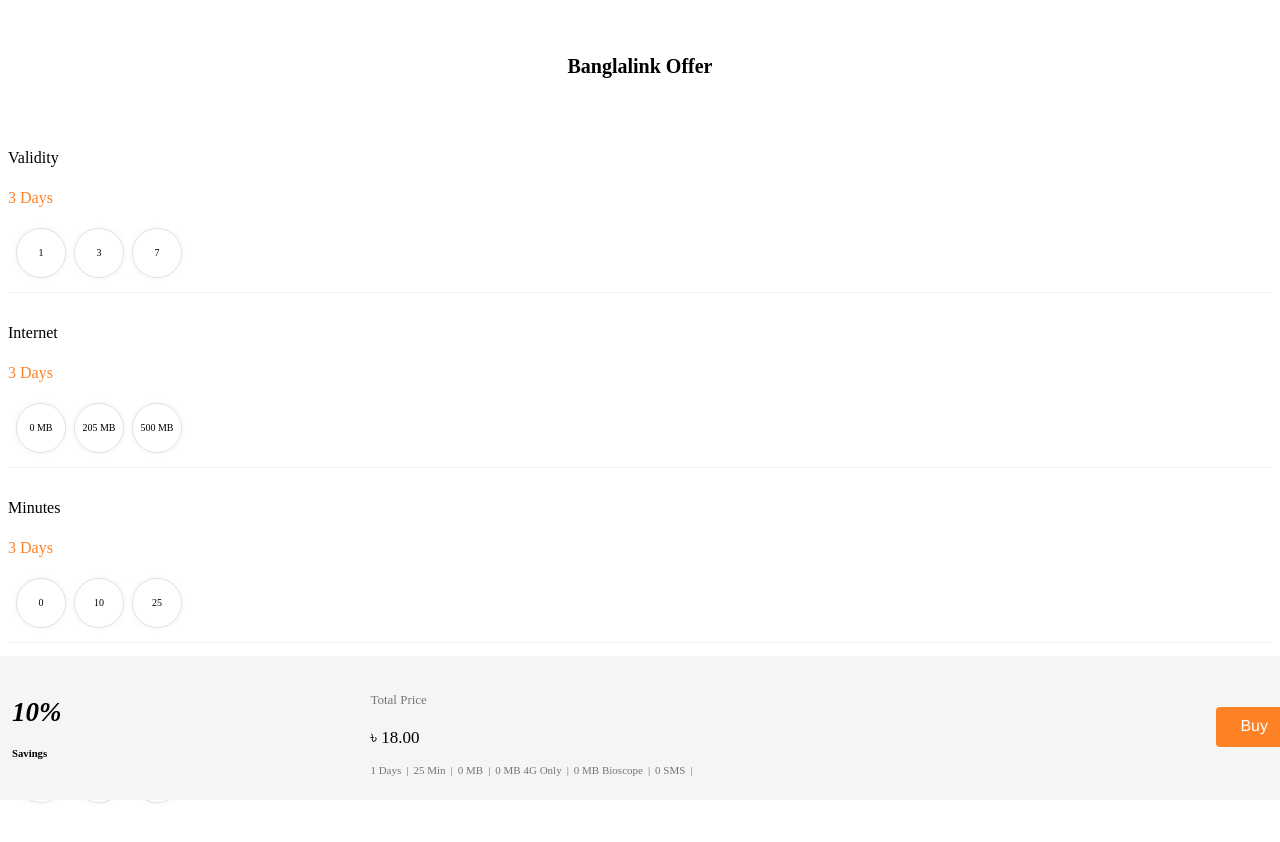
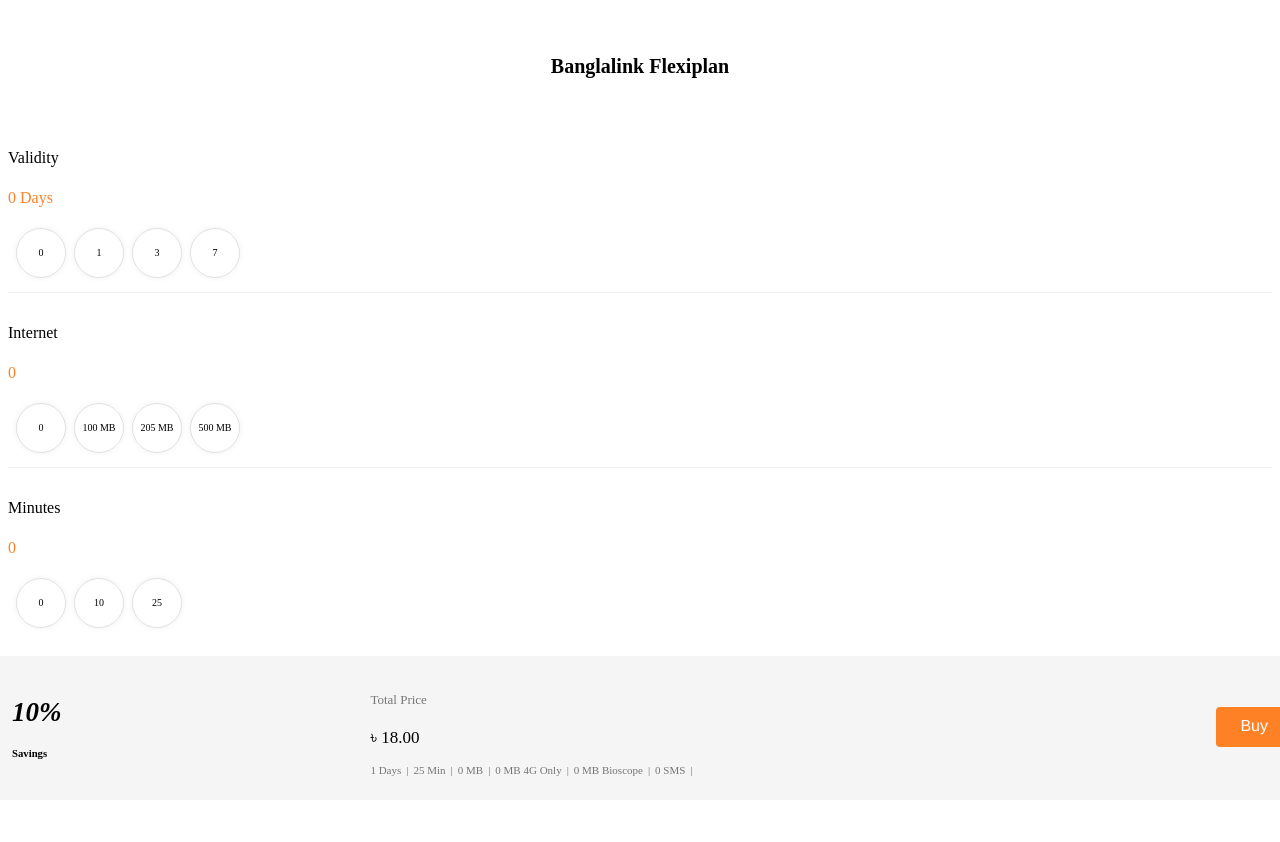
Before and after one commit to masudrana2779/bl-plane, a Next.js app: page / in a window 1280 px wide. Shown: the top 842 px of the page. Built offline with nearby package versions, Linux system fonts and the light colour scheme.

Commit message:
ki j korlam

```diff
--- a/Components/Home/index.tsx
+++ b/Components/Home/index.tsx
@@ -1,14 +1,19 @@
 import { useState } from "react";
 import { BlPlanWrap } from "./Home.styled";
+
+const Validity = ["0", "1", "3", "7"];
+const Internet = ["0", "100 MB", "205 MB", "500 MB"];
+const Minutes = ["0", "10", "25"];
+const SMS = ["0", "50", "100"];
 
 const data = [
   {
     packTitle: "Validity",
-    pack: ["1", "3", "7"],
+    pack: ["0", "100 MB", "205 MB", "500 MB"],
   },
   {
-    packTitle: "Internet",
-    pack: ["0 MB", "205 MB", "500 MB"],
+    packTitle: "",
+    pack: ["0 MB", "100 MB", "205 MB", "500 MB"],
   },
   {
     packTitle: "Minutes",
@@ -21,17 +26,106 @@
 ];
 
 const HomeComponent = () => {
-  const [validity, setValidity] = useState();
-  const [internet, setInternet] = useState();
-  const [minutes, setMinutes] = useState();
-  const [SMS, setSMS] = useState();
+  const [validity, setValidity] = useState(0);
+  const [internet, setInternet] = useState(0);
+  const [minutes, setMinutes] = useState(0);
+  const [SMS, setSMS] = useState(0);
+
+  const handleValidity = (e: any) => {
+    setValidity(e.target.value);
+  };
+  const handleInternet = (e: any) => {
+    setInternet(e.target.value);
+  };
+  const handleMinutes = (e: any) => {
+    setMinutes(e.target.value);
+  };
+
   return (
     <BlPlanWrap className="blPlanWrap">
       <div className="container">
-        <h4>Banglalink Offer</h4>
+        <h4>Banglalink Flexiplan</h4>
         <div className="row justify-content-center">
           <div className="col-md-8 col-sm-12 col-12">
-            {data.map((dataItem: any, k: number) => (
+            <div className="planContent">
+              <div className="row">
+                <div className="col-5">
+                  <h3>Validity</h3>
+                  <p>{validity} Days</p>
+                </div>
+                <div className="col-7">
+                  <div className="packItemWrap">
+                    {Validity.map((item: any, i: number) => (
+                      <div className="packItem" key={i}>
+                        <input
+                          name="Validity"
+                          type="radio"
+                          id={`item_${i}`}
+                          value={item}
+                          onChange={(e) => handleValidity(e)}
+                        />
+                        <label htmlFor={`item_${i}`} className="packData">
+                          {item}
+                        </label>
+                      </div>
+                    ))}
+                  </div>
+                </div>
+              </div>
+            </div>
+            <div className="planContent">
+              <div className="row">
+                <div className="col-5">
+                  <h3>Internet</h3>
+                  <p>{internet}</p>
+                </div>
+                <div className="col-7">
+                  <div className="packItemWrap">
+                    {Internet.map((item: any, i: number) => (
+                      <div className="packItem" key={i}>
+                        <input
+                          name="Internet"
+                          type="radio"
+                          id={`Internet_${i}`}
+                          value={item}
+                          onChange={(e) => handleInternet(e)}
+                        />
+                        <label htmlFor={`Internet_${i}`} className="packData">
+                          {item}
+                        </label>
+                      </div>
+                    ))}
+                  </div>
+                </div>
+              </div>
+            </div>
+            <div className="planContent">
+              <div className="row">
+                <div className="col-5">
+                  <h3>Minutes</h3>
+                  <p>{minutes}</p>
+                </div>
+                <div className="col-7">
+                  <div className="packItemWrap">
+                    {Minutes.map((item: any, i: number) => (
+                      <div className="packItem" key={i}>
+                        <input
+                          name="Minutes"
+                          type="radio"
+                          id={`Minutes_${i}`}
+                          value={item}
+                          onChange={(e) => handleMinutes(e)}
+                        />
+                        <label htmlFor={`Minutes_${i}`} className="packData">
+                          {item}
+                        </label>
+                      </div>
+                    ))}
+                  </div>
+                </div>
+              </div>
+            </div>
+            {/* {data.map((dataItem: any, k: number) => (
               <div key={k} className="planContent">
                 <div className="row">
                   <div className="col-5">
@@ -56,7 +150,7 @@
                   </div>
                 </div>
               </div>
-            ))}
+            ))} */}
           </div>
           <div className="Total">
             <div className="right-sidebar-container">
--- a/package.json
+++ b/package.json
@@ -1,5 +1,5 @@
 {
-  "name": "bl-plan",
+  "name": "banglalink-flexiplan-plan",
   "version": "0.1.0",
   "private": true,
   "scripts": {
```
